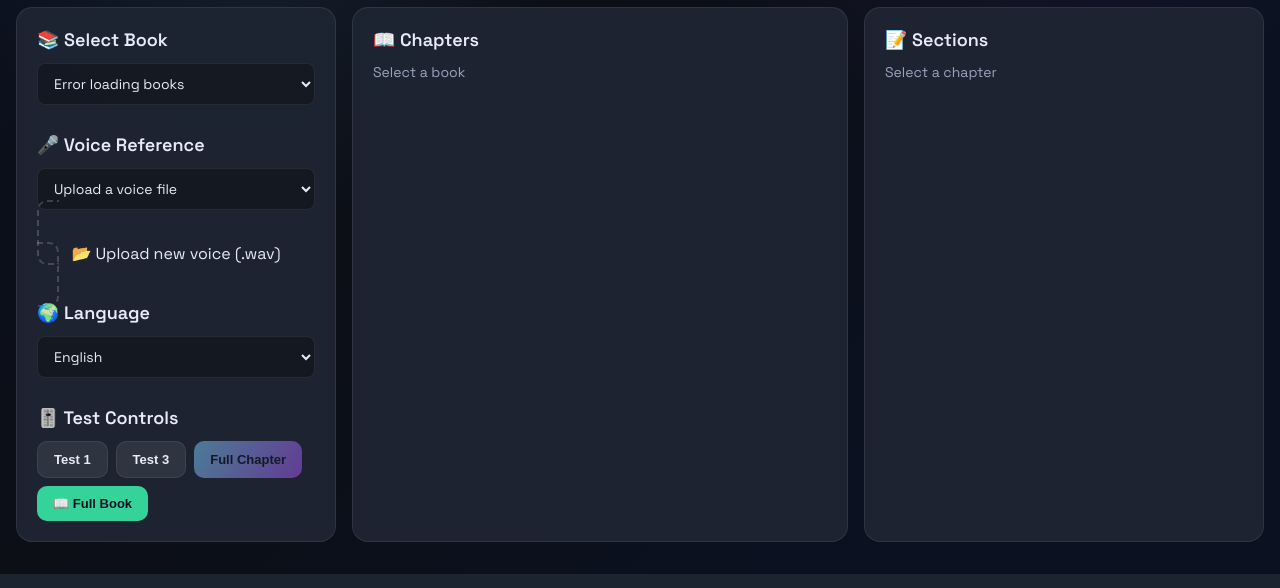
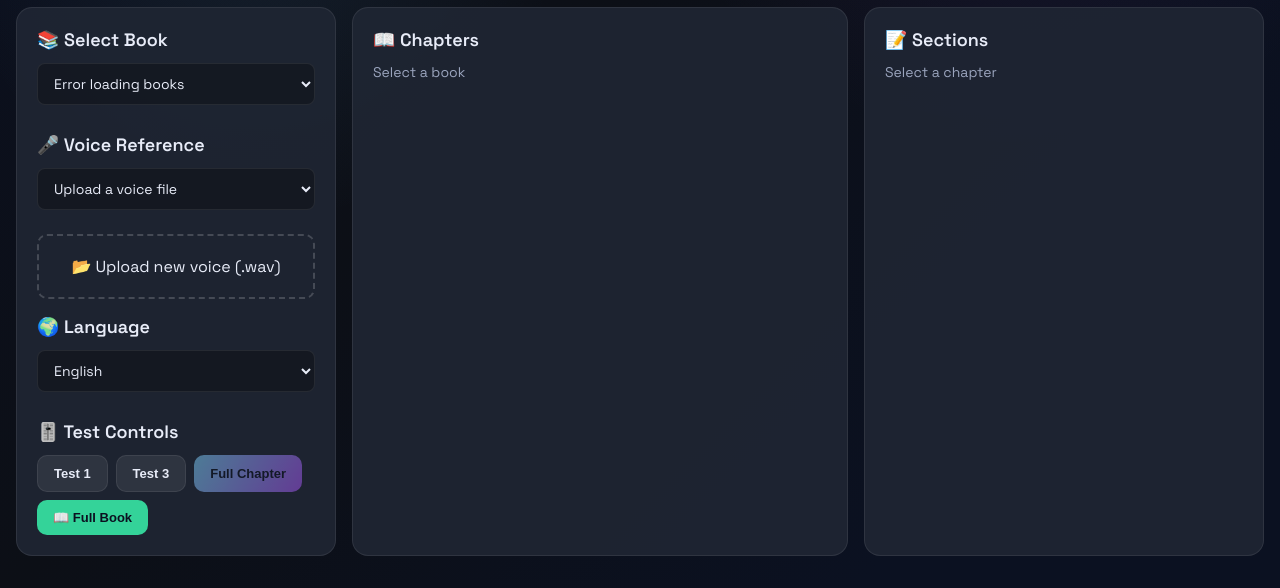
Before and after one commit to honoraapp-Daniel/HonoraTextAPI, a Flask app: template HonoraLocalTTS/templates/tts_dashboard.html in a window 1280 px wide. Shown: the part 245-833 px from the top of the page. Run offline with Flask 3, Linux system fonts and the light colour scheme; the template is opened without the code that fills it, so the values that code supplies are empty.

Commit message:
Fix: Center voice upload box with proper width

```diff
--- a/HonoraLocalTTS/templates/tts_dashboard.html
+++ b/HonoraLocalTTS/templates/tts_dashboard.html
@@ -334,13 +334,16 @@
         }
 
         .upload-box {
+            display: block;
+            width: 100%;
+            box-sizing: border-box;
             border: 2px dashed rgba(255, 255, 255, 0.18);
             border-radius: 10px;
             padding: 20px;
             text-align: center;
             cursor: pointer;
             transition: all 0.2s;
-            margin-bottom: 12px;
+            margin: 12px 0;
         }
 
         .upload-box:hover {
```
